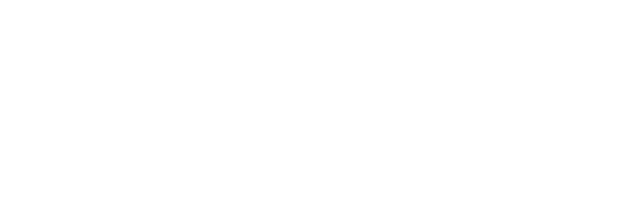
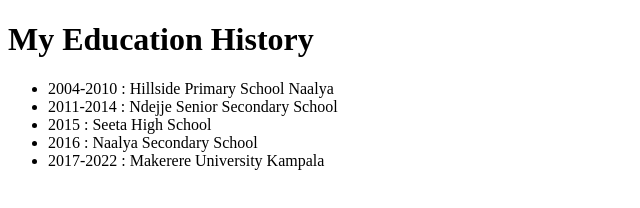
Before and after one commit to AlvinBSSE/My-Website, a plain HTML site: page education.html in a window 1280 px wide. Shown: the whole page, without its empty margins (0-640 px from the left). Drawn offline with Linux system fonts and the light colour scheme.

Commit message:
Update education.html

```diff
--- a/education.html
+++ b/education.html
@@ -7,6 +7,13 @@
     <title>My Education</title>
 </head>
 <body>
-
+    <h1>My Education History</h1>
+    <ul>
+        <li>2004-2010 : Hillside Primary School Naalya</li>
+        <li>2011-2014 : Ndejje Senior Secondary School</li>
+        <li>2015 : Seeta High School</li>
+        <li>2016 : Naalya Secondary School</li>
+        <li>2017-2022 : Makerere University Kampala</li>
+    </ul>
 </body>
 </html>
```
